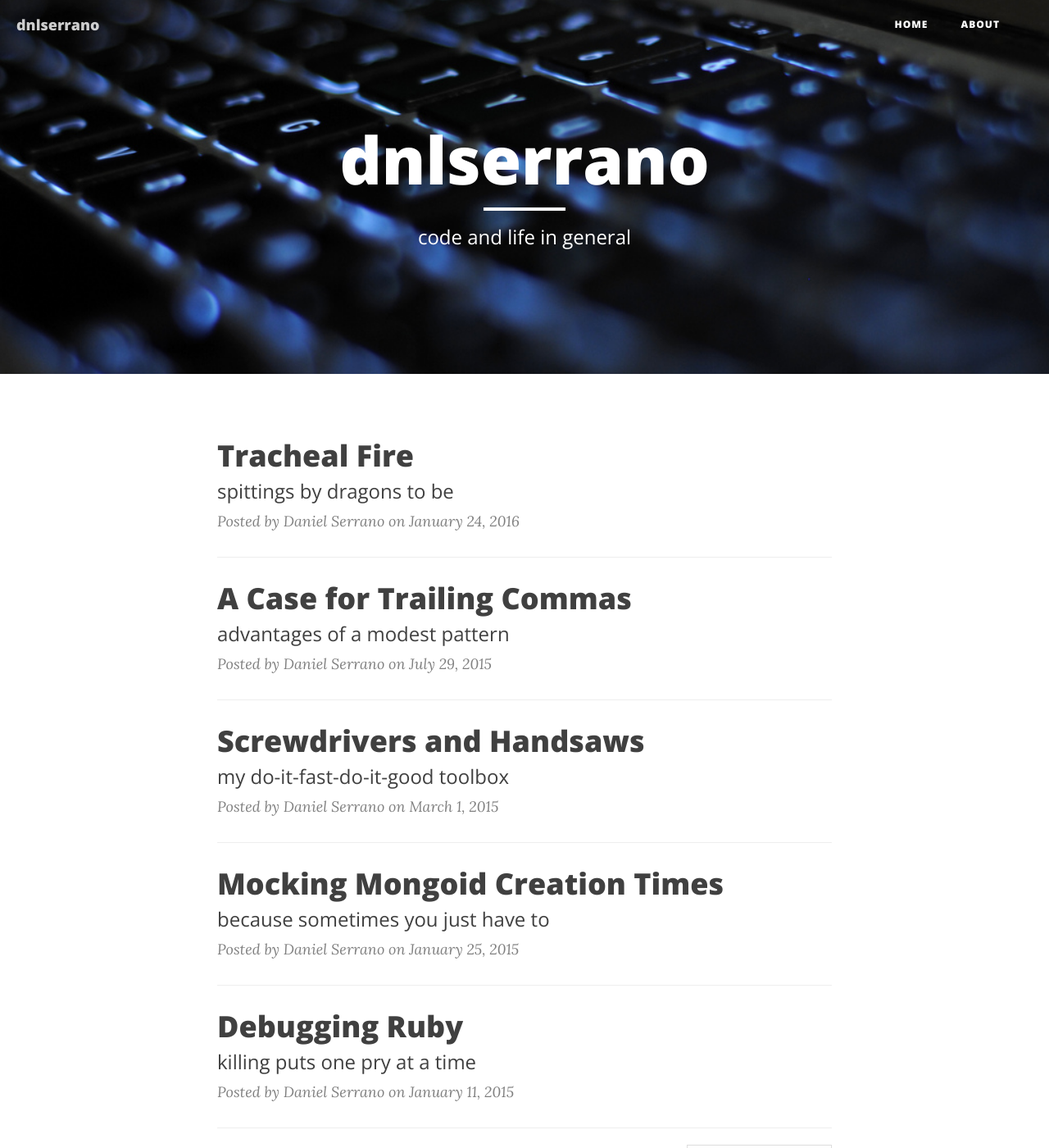
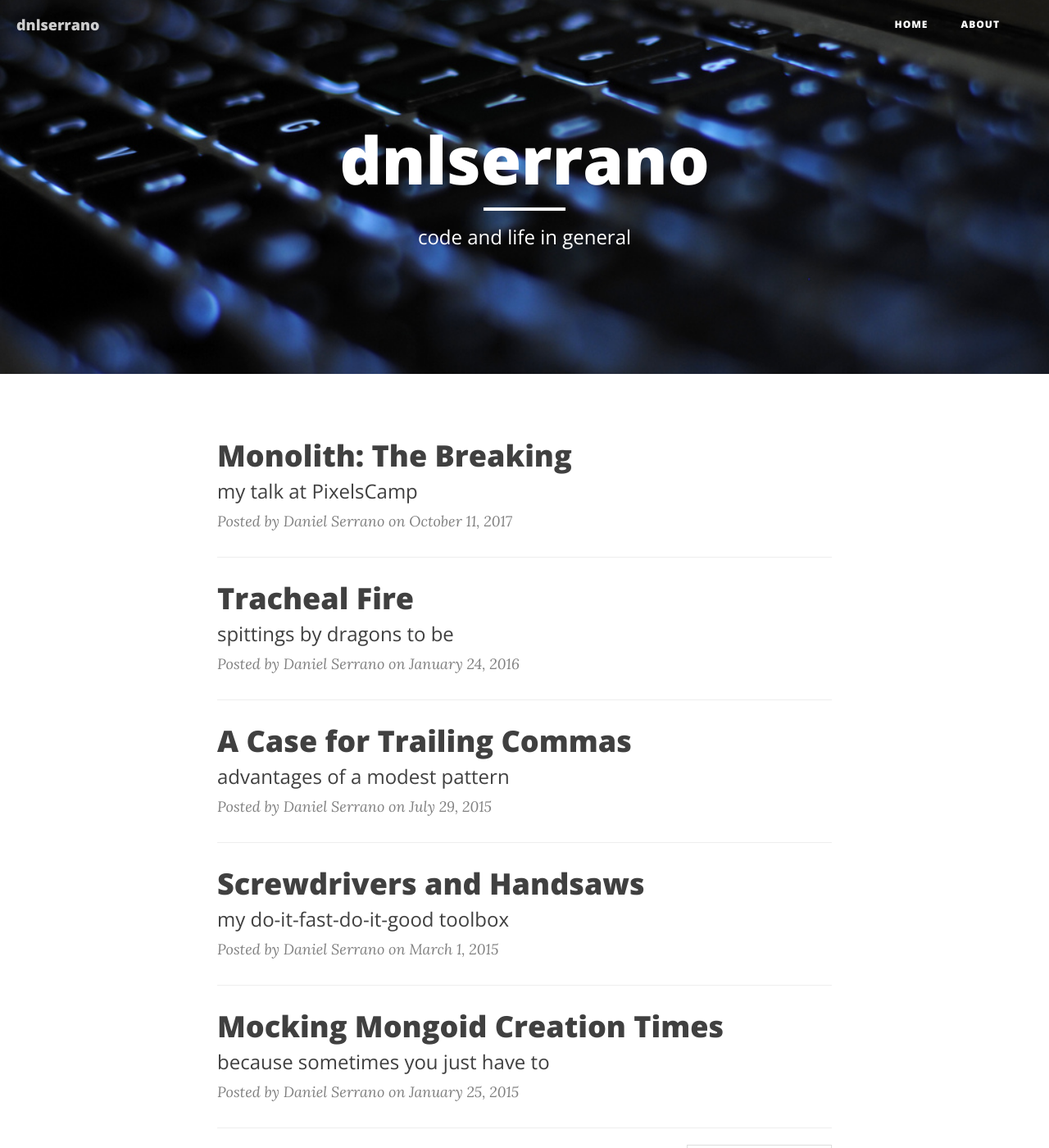
Before and after one commit to dnlserrano/dnlserrano.github.io, a Jekyll site: the page built from index.html, in a window 1280 px wide and 1400 px high. Shown: the whole window at 82% size. Built offline with Jekyll 4.4.1, drawn with Linux system fonts in a browser that asks for light colours; nearby versions of some CDN libraries; the list of posts is cut into pages by our own code; some of the changed lines change nothing that is shown.

Commit message:
Publish Monolith: The Breaking

```diff
--- a/_drafts/2017-10-10-monolith-the-breaking.markdown
+++ b/_posts/2017-10-11-monolith-the-breaking.markdown
@@ -2,12 +2,14 @@
 layout:     post
 title:      "Monolith: The Breaking"
 subtitle:   "my talk at PixelsCamp"
-date:       2017-10-10 22:00:00
+date:       2017-10-11 10:00:00
 author:     "Daniel Serrano"
 header-img: "img/monolith-the-breaking/cover.png"
 ---
 
 Another year, another edition of [PixelsCamp](https://pixels.camp) (formerly, SAPO Codebits). And this year, I was fortunate enough to not only attend it, but also present a talk. Giving back to the community is something one should do, if only from time to time. Either be it by blog posts, open source projects or talks such as this one. And it all went very well for my first time on stage. Lots of familiar faces in the front rows helped, of course. My teammates from Onfido and friends from Talkdesk showed up to cheer for me. And it felt amazing!
+
+![](/img/monolith-the-breaking/stage.png)
 
 Since at Onfido we've been deploying lots of microservices, and the team I am in was responsible for two of those critical services that were extracted from our existing monolith, I thought about doing a talk highlighting some of our internal best practices, architectural choices we made and design alternatives.
 
@@ -184,3 +186,5 @@
 ![](/img/monolith-the-breaking/images.045.png)
 
 The end.
+
+Until next year, PixelsCamp!
```
Also changed, not shown: img/monolith-the-breaking/stage.png (added).
